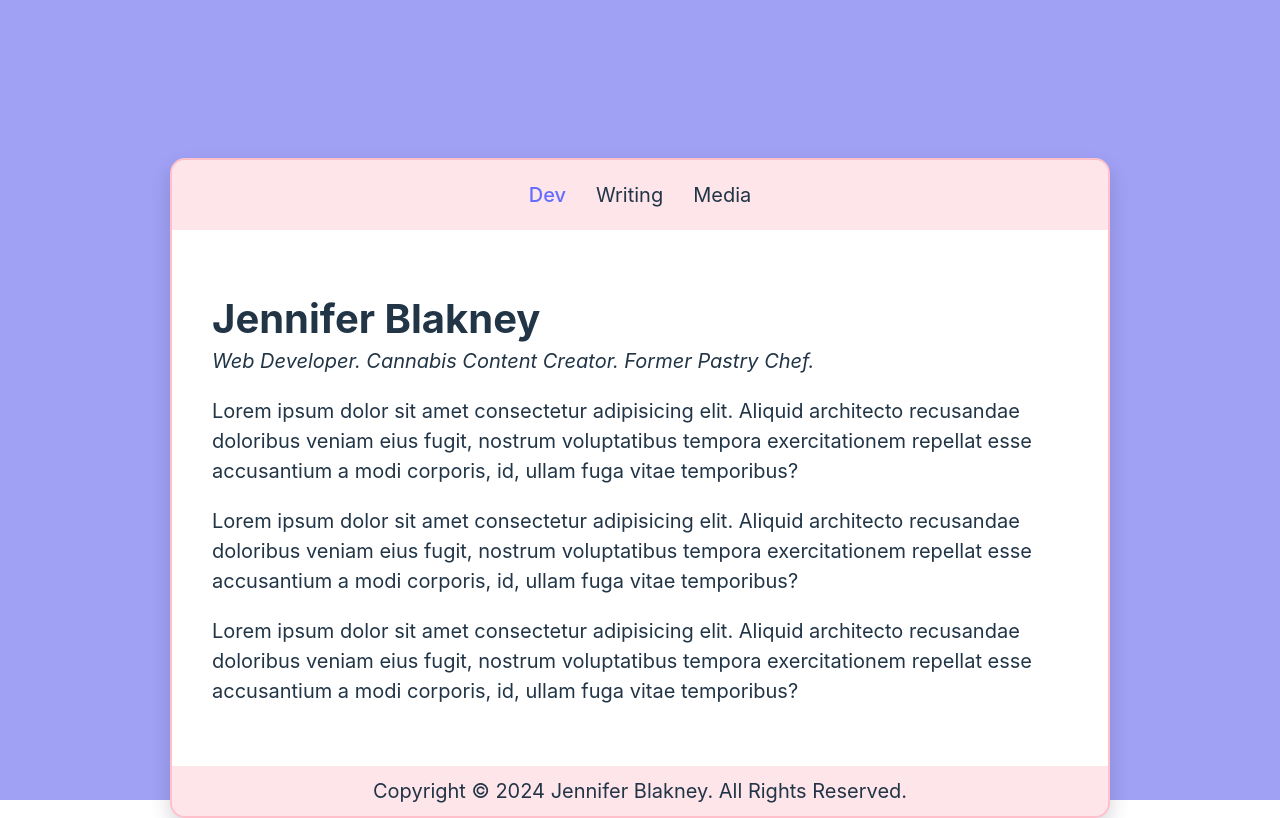
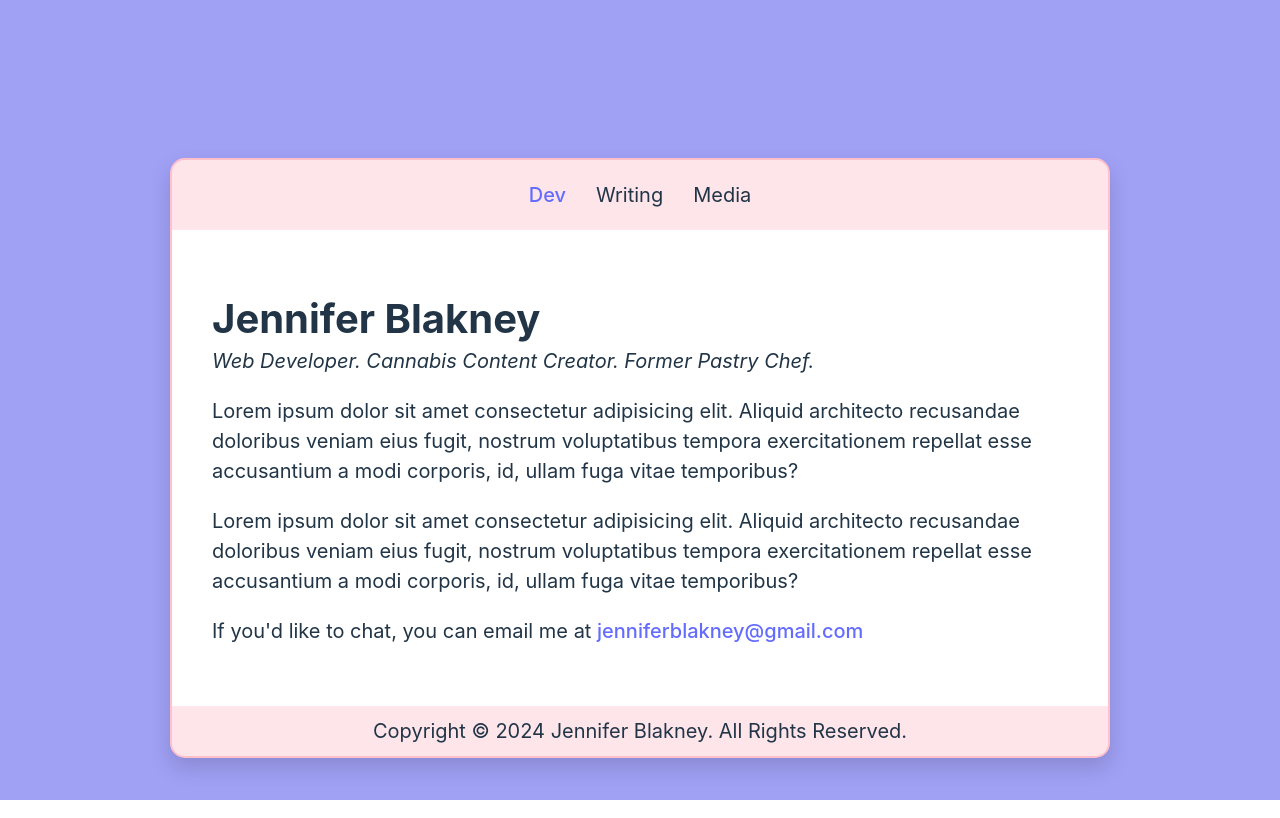
Before and after one commit to blakeknees/main_portfolio, a React (Vite) app: page / in a window 1280 px wide. Built offline with nearby package versions, Linux system fonts and the light colour scheme.

Commit message:
just a little copy update

```diff
--- a/src/components/Main.jsx
+++ b/src/components/Main.jsx
@@ -17,7 +17,7 @@ const Main = ({}) => {
           </p>
 
           <p>
-            Lorem ipsum dolor sit amet consectetur adipisicing elit. Aliquid architecto recusandae doloribus veniam eius fugit, nostrum voluptatibus tempora exercitationem repellat esse accusantium a modi corporis, id, ullam fuga vitae temporibus?
+            If you'd like to chat, you can email me at <a href="mailto:jenniferblakney@gmail.com">jenniferblakney@gmail.com</a>
           </p>
         </div>
     )
```
